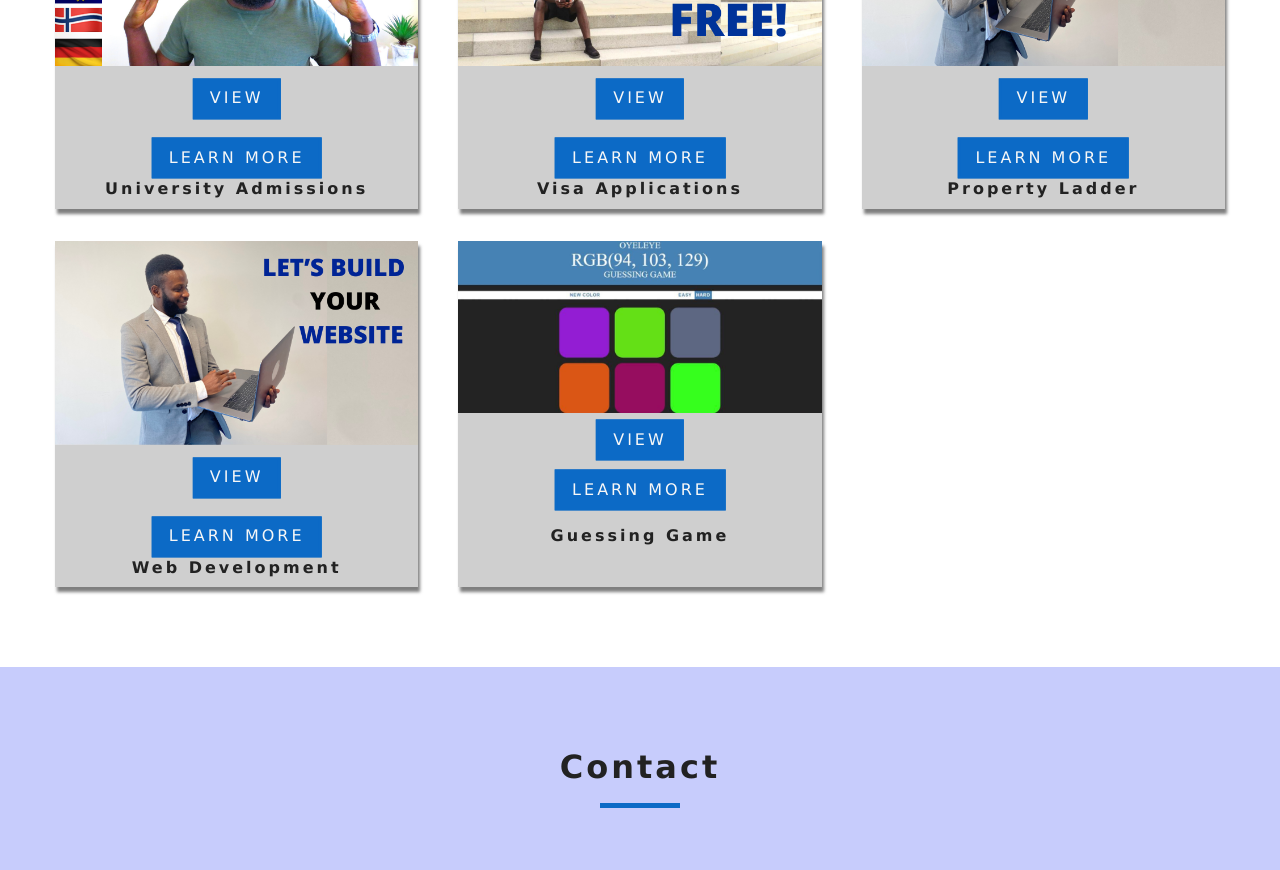
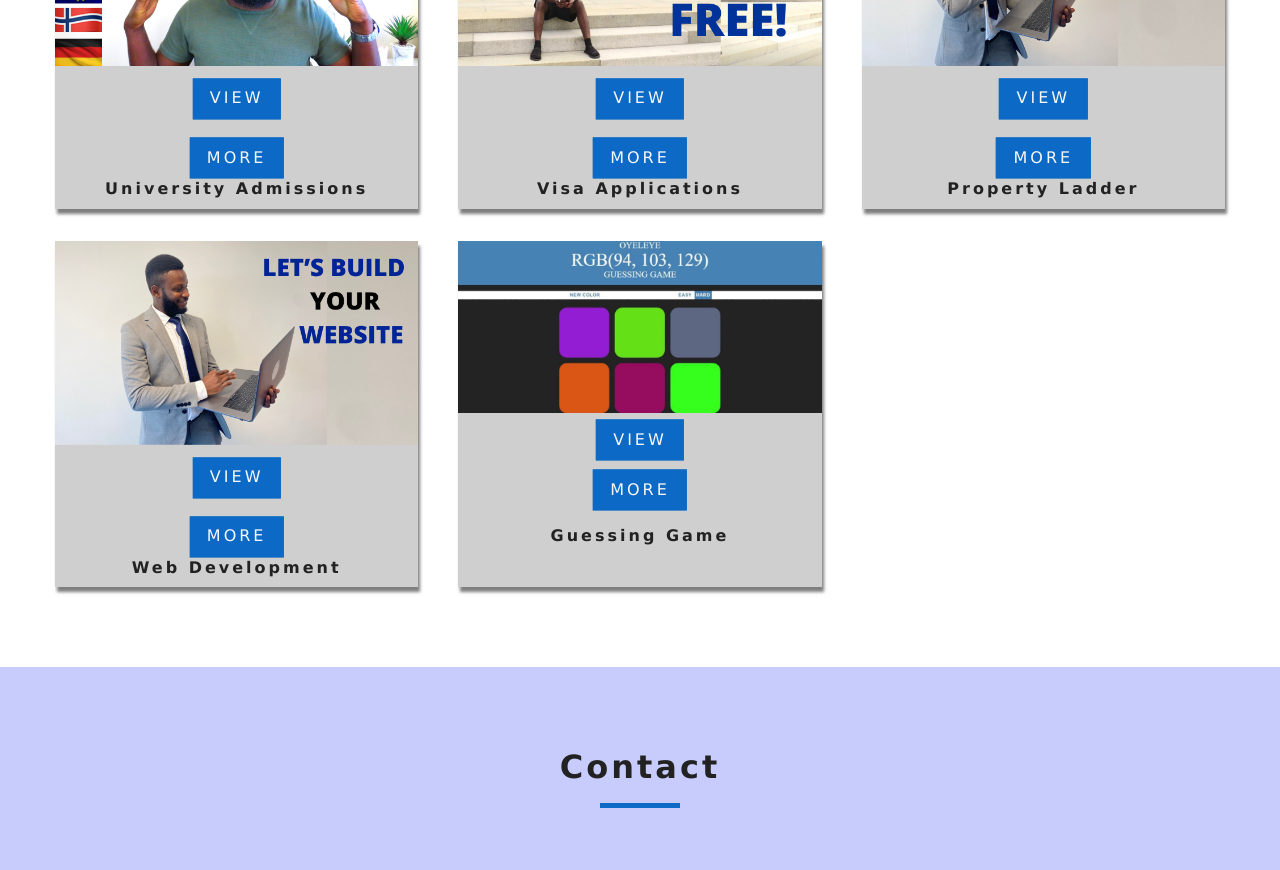
Before and after one commit to Oyeleye/consult-leye, a React (Create React App) app: page / in a window 1280 px wide. Shown: the part 1860-2730 px from the top of the page. Built offline with nearby package versions, Linux system fonts and the light colour scheme.

Commit message:
change button text

```diff
--- a/src/components/Service.js
+++ b/src/components/Service.js
@@ -19,7 +19,7 @@ export default function Service( { service } ) {
                     View
                 </a>
                 <a href={`${serviceUrl}`} className='btn-primary  project-link2'>
-                    Learn More
+                    More
                 </a>
             </div>
             <p className='project-info'>
```
